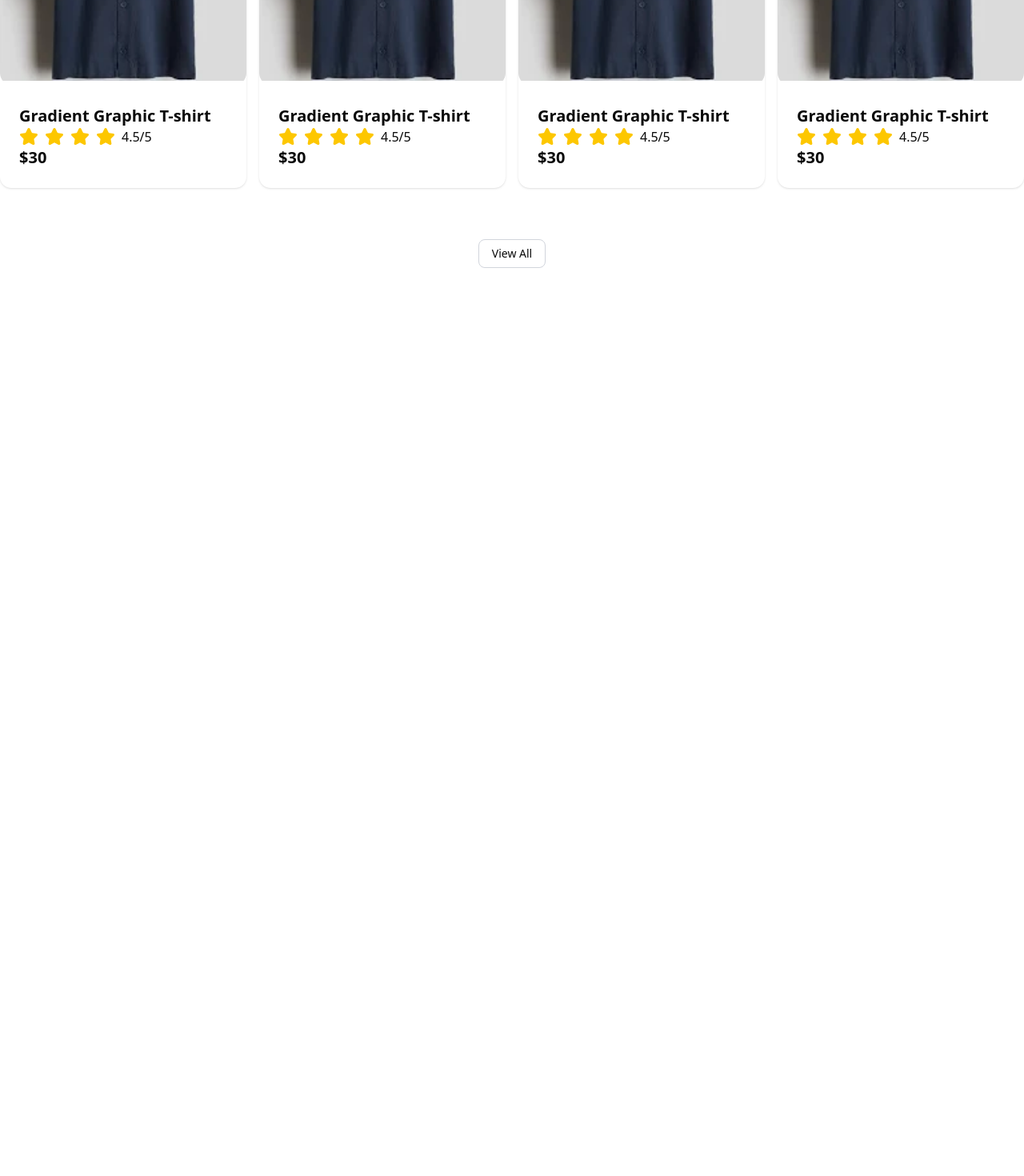
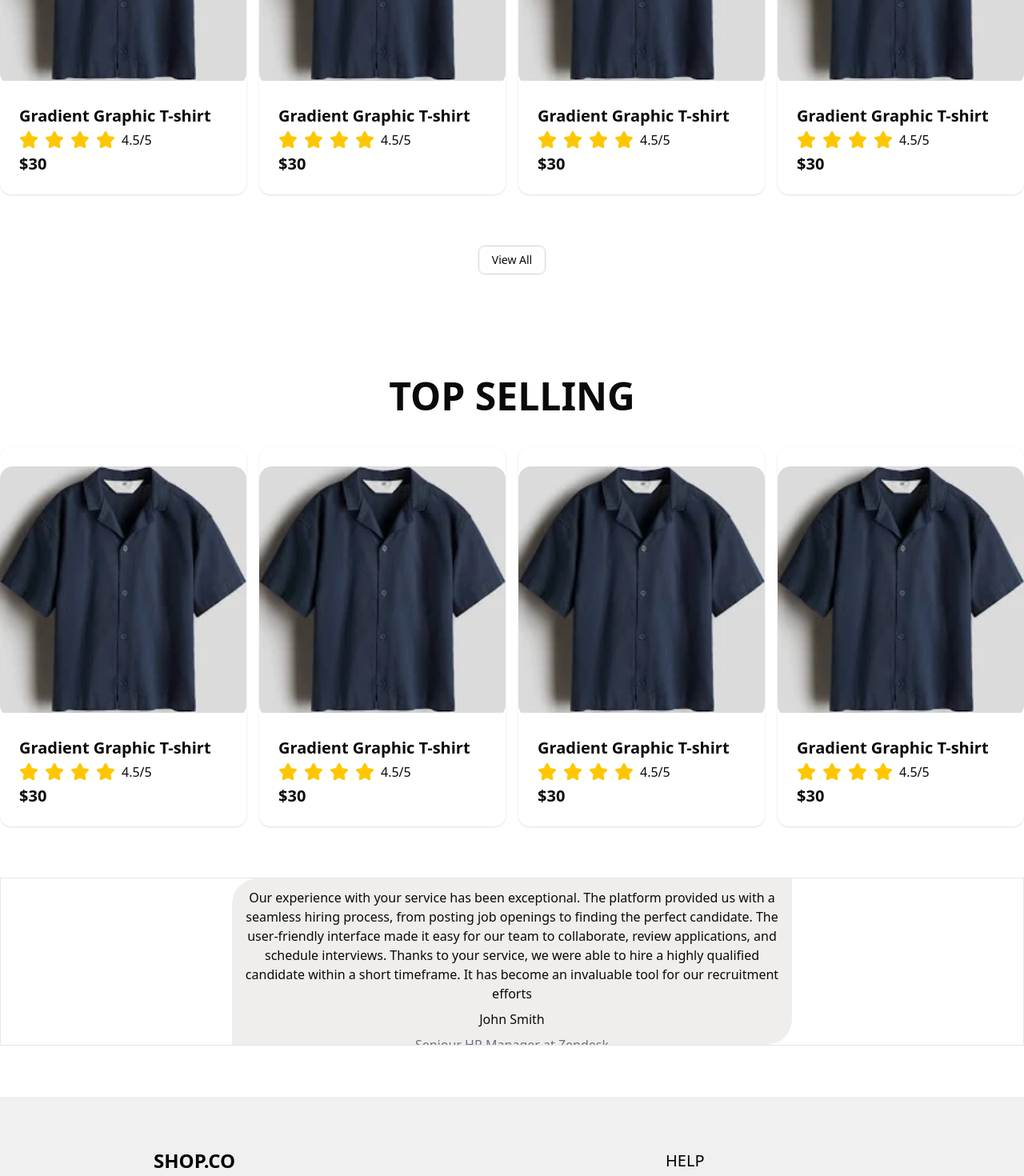
Before and after one commit to patilrohit1964/multi_code_task, a Next.js app: page / in a window 1280 px wide. Shown: the part 1280-2750 px from the top of the page at 80% size. Before the commit the page ends 1679 px from the top, so only its background shows below. Built offline with nearby package versions, Linux system fonts and the light colour scheme.

Commit message:
add review

```diff
--- a/app/page.js
+++ b/app/page.js
@@ -1,12 +1,15 @@
 import CardShirt from "@/components/CardShirt";
+import Footer from "@/components/Footer";
 import Hero from "@/components/Hero";
-import Image from "next/image";
+import Review from "@/components/Review";
 
 export default function Home() {
   return (
     <div>
       <Hero />
       <CardShirt />
+      <Review />
+      <Footer />
     </div>
   );
 }
--- a/components/CardShirt.jsx
+++ b/components/CardShirt.jsx
@@ -8,7 +8,8 @@ import { Button } from './ui/button'
 const CardShirt = () => {
     const [toggle, setToggle] = useState(false)
     return (
-        <div className='bg-white pt-16'>
+        <>
+            <section className='bg-white pt-16'>
                 <h1 className='text-center text-5xl font-bold mb-10'>NEW ARRIVALS</h1>
                 <div className='grid grid-cols-1 sm:grid-cols-2 md:grid-cols-3 items-center justify-center lg:grid-cols-4 max-w-7xl mx-auto gap-4'>
                     {
@@ -18,7 +19,7 @@ const CardShirt = () => {
                                     <Image src={'/shirt1.webp'} height={300} width={300} className='h-full w-full' />
                                 </CardHeader>
                                 <CardContent>
-                                <div className='flex flex-col'>
+                                    <div className='flex flex-col gap-1'>
                                         <h3 className='text-xl font-semibold'>Gradient Graphic T-shirt</h3>
                                         <div className='flex gap-2'>
                                             {[...Array(4)].map((el, i) => (
@@ -46,7 +47,7 @@ const CardShirt = () => {
                                     <Image src={'/shirt1.webp'} height={300} width={300} className='h-full w-full' />
                                 </CardHeader>
                                 <CardContent>
-                                <div className='flex flex-col'>
+                                    <div className='flex flex-col gap-1'>
                                         <h3 className='text-xl font-semibold'>Gradient Graphic T-shirt</h3>
                                         <div className='flex gap-2'>
                                             {[...Array(4)].map((el, i) => (
@@ -61,7 +62,34 @@ const CardShirt = () => {
                         ))
                     }
                 </div>
+            </section>
+            <section className='pt-16'>
+                <h1 className='text-center text-5xl font-bold mb-10'>TOP SELLING</h1>
+                <div className='grid grid-cols-1 sm:grid-cols-2 md:grid-cols-3 items-center justify-center lg:grid-cols-4 max-w-7xl mx-auto gap-4'>
+                    {
+                        [1, 2, 3, 4].map((el, idx) => (
+                            <Card key={idx} className={'border-0 shadow'}>
+                                <CardHeader className={'overflow-hidden p-0 rounded-2xl'}>
+                                    <Image src={'/shirt1.webp'} height={300} width={300} className='h-full w-full' />
+                                </CardHeader>
+                                <CardContent>
+                                    <div className='flex flex-col gap-1'>
+                                        <h3 className='text-xl font-semibold'>Gradient Graphic T-shirt</h3>
+                                        <div className='flex gap-2'>
+                                            {[...Array(4)].map((el, i) => (
+                                                <Star key={i} className='fill-yellow-400 text-yellow-400' />
+                                            ))}
+                                            4.5/5
                                         </div>
+                                        <p className='text-xl font-bold'>$30</p>
+                                    </div>
+                                </CardContent>
+                            </Card>
+                        ))
+                    }
+                </div>
+            </section>
+        </>
     )
 }
 
--- /dev/null
+++ b/components/Footer.jsx
@@ -0,0 +1,35 @@
+import { Facebook, Instagram } from 'lucide-react'
+import React from 'react'
+
+const Footer = () => {
+    return (
+        <div>
+            <div className='w-[500px] h-[300px] bg-black mx-auto absolute left-0 bottom-0'>
+                <h1>STAY UPTO DATE ABOUT OUR LATEST OFFERS</h1>
+                <div>
+
+                </div>
+            </div>
+            <footer className='bg-[#F0F0F0] flex justify-around items-center py-16 relative'>
+                <div className='flex flex-col items-start gap-3'>
+                    <h1 className="text-2xl font-bold text-black">SHOP.CO</h1>
+                    <p className='w-64'>We have clothes that suits your style and which you’re proud to wear. From women to men.</p>
+                    <div className='flex items-center gap-3'>
+                        <Facebook />
+                        <Instagram />
+                    </div>
+                </div>
+                <div className='flex flex-col gap-3'>
+                    <h1 className="text-xl text-black">HELP</h1>
+                    <p className='w-64'>We have clothes that suits your style and which you’re proud to wear. From women to men.</p>
+                    <div className='flex items-center gap-3'>
+                        <Facebook />
+                        <Instagram />
+                    </div>
+                </div>
+            </footer>
+        </div>
+    )
+}
+
+export default Footer
--- /dev/null
+++ b/components/Review.jsx
@@ -0,0 +1,20 @@
+
+const Review = () => {
+    return (
+        <div className="py-16">
+            <div className='border flex items-center justify-center'>
+                <div className="h-52 w-[700px] rounded-tl-4xl rounded-br-4xl overflow-hidden">
+                    {[1].map(el => (
+                        <div className="flex flex-col gap-2 text-center px-3 py-3 bg-[#F0EEED]">
+                            <p>Our experience with your service has been exceptional. The platform provided us with a seamless hiring process, from posting job openings to finding the perfect candidate. The user-friendly interface made it easy for our team to collaborate, review applications, and schedule interviews. Thanks to your service, we were able to hire a highly qualified candidate within a short timeframe. It has become an invaluable tool for our recruitment efforts</p>
+                            <p>John Smith</p>
+                            <p className="text-gray-500">Seniour HR Manager at Zendesk</p>
+                        </div>
+                    ))}
+                </div>
+            </div>
+        </div>
+    )
+}
+
+export default Review
--- /dev/null
+++ b/components/ui/input.jsx
@@ -0,0 +1,24 @@
+import * as React from "react"
+
+import { cn } from "@/lib/utils"
+
+function Input({
+  className,
+  type,
+  ...props
+}) {
+  return (
+    <input
+      type={type}
+      data-slot="input"
+      className={cn(
+        "file:text-foreground placeholder:text-muted-foreground selection:bg-primary selection:text-primary-foreground dark:bg-input/30 border-input flex h-9 w-full min-w-0 rounded-md border bg-transparent px-3 py-1 text-base shadow-xs transition-[color,box-shadow] outline-none file:inline-flex file:h-7 file:border-0 file:bg-transparent file:text-sm file:font-medium disabled:pointer-events-none disabled:cursor-not-allowed disabled:opacity-50 md:text-sm",
+        "focus-visible:border-ring focus-visible:ring-ring/50 focus-visible:ring-[3px]",
+        "aria-invalid:ring-destructive/20 dark:aria-invalid:ring-destructive/40 aria-invalid:border-destructive",
+        className
+      )}
+      {...props} />
+  );
+}
+
+export { Input }
```
Lines whose indentation alone changed are shown as unchanged.
